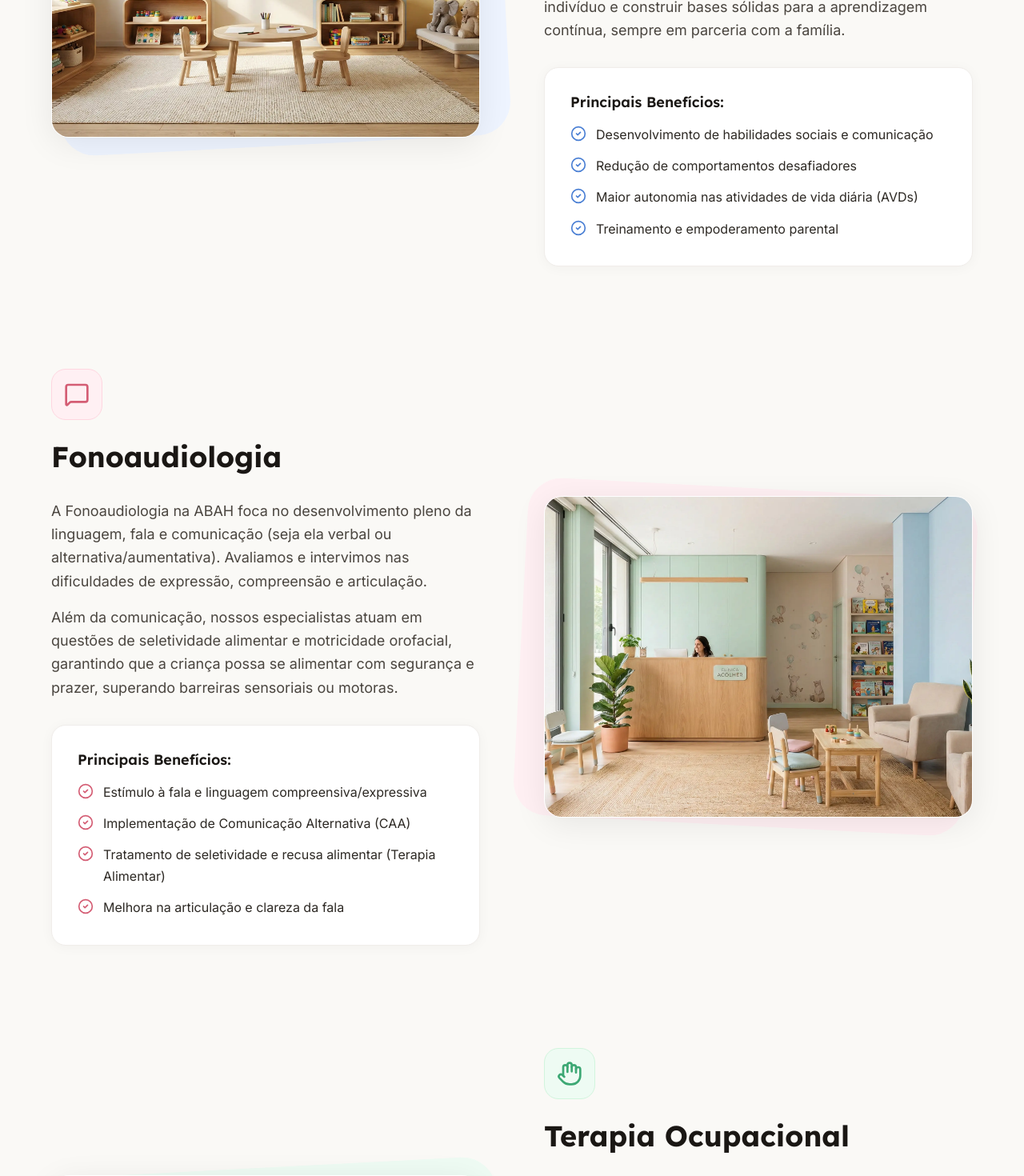
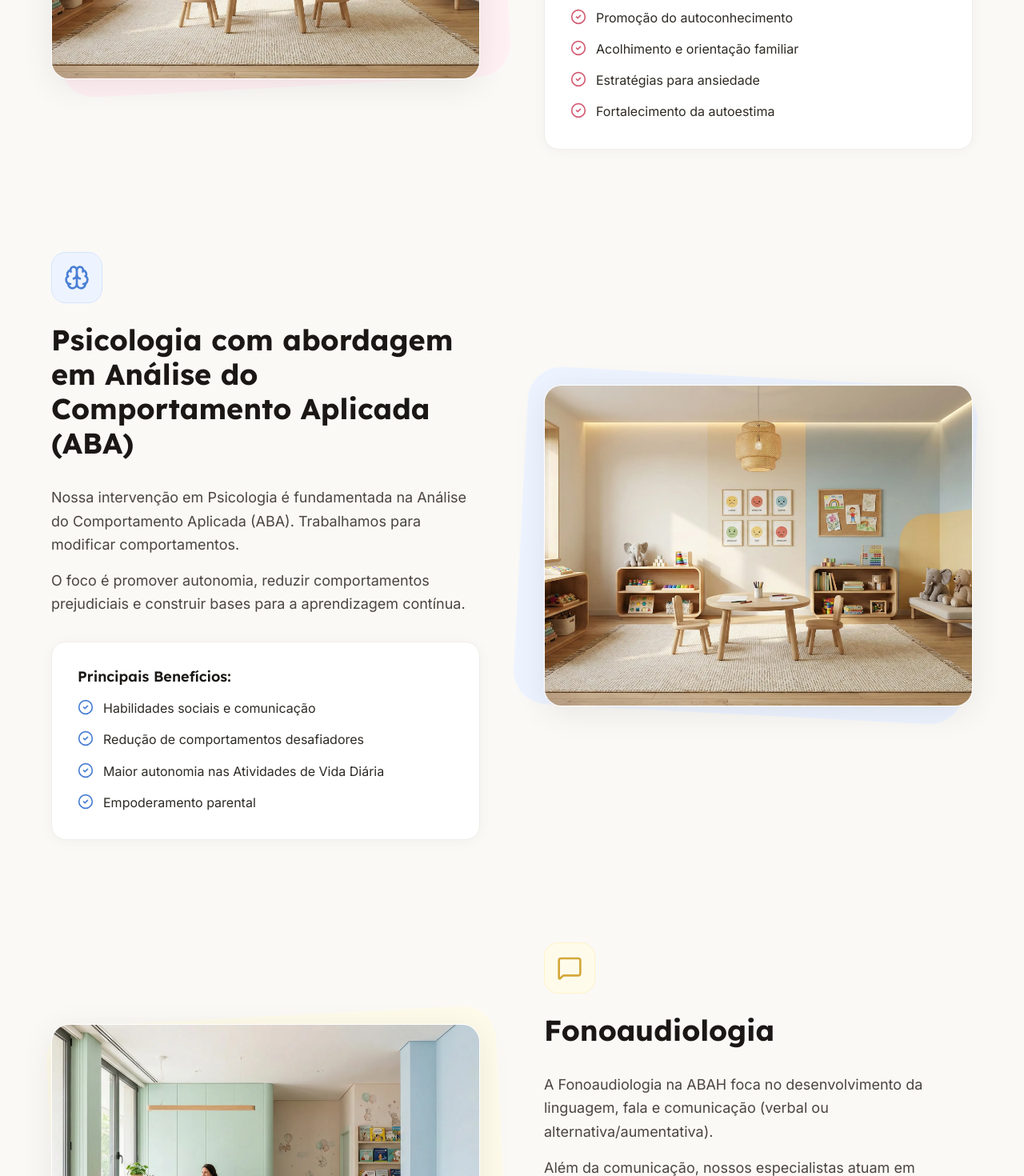
Before and after one commit to fast-dev-digital/abah-projeto-web, a React (Vite) app: page /modalidades in a window 1280 px wide. Shown: the part 1020-2490 px from the top of the page at 80% size. Built offline with nearby package versions, Linux system fonts and the light colour scheme.

Commit message:
style: Modificações de textos mediante a feedback da cliente /2

```diff
--- a/src/components/Authority.tsx
+++ b/src/components/Authority.tsx
@@ -1,11 +1,11 @@
 import { motion, useInView } from 'framer-motion'
 import { useRef } from 'react'
-import { Award, BookOpen, Building2, Star } from 'lucide-react'
+import { Award, BookOpen, Building2, Star, Linkedin } from 'lucide-react'
 
 const credentials = [
-  { icon: Award, label: 'Formação pela Unicamp' },
-  { icon: Building2, label: 'Corpo Clínico Unimed' },
-  { icon: BookOpen, label: 'Especialista em ABA' },
+  { icon: Award, label: 'Especialistas Qualificados' },
+  { icon: Building2, label: 'Abordagem Multidisciplinar' },
+  { icon: BookOpen, label: 'Intervenção com Evidência' },
   { icon: Star, label: 'Referência Regional' },
 ]
 
@@ -26,7 +26,7 @@ export default function Authority() {
             transition={{ duration: 0.5 }}
             className="inline-block text-abah-pink-400 text-xs font-semibold font-heading uppercase tracking-widest mb-4"
           >
-            Coordenação Técnica
+            Nossa Equipe
           </motion.span>
           <motion.h2
             initial={{ opacity: 0, y: 20 }}
@@ -34,9 +34,12 @@ export default function Authority() {
             transition={{ duration: 0.6, delay: 0.1 }}
             className="text-3xl md:text-4xl font-heading font-bold text-abah-gray-800 mb-5"
           >
-            Liderança com{' '}
-            <span className="text-abah-blue-400">excelência acadêmica</span>
+            Profissionais{' '}
+            <span className="text-abah-blue-400">especializados</span>
           </motion.h2>
+          <p className="text-abah-gray-500 font-light text-lg">
+            A clínica conta com especialistas nas diversas áreas do desenvolvimento infantil, atuando de forma integrada para oferecer intervenções terapêuticas multidisciplinares de excelência.
+          </p>
         </div>
 
         {/* Profile Card */}
@@ -62,17 +65,19 @@ export default function Authority() {
                 <span className="text-abah-pink-400 text-xs font-semibold font-heading uppercase tracking-widest mb-2">
                   Diretora Clínica
                 </span>
-                <h3 className="font-heading font-bold text-2xl md:text-3xl text-abah-gray-800 mb-4">
+                <h3 className="font-heading font-bold text-2xl md:text-3xl text-abah-gray-800 mb-2">
                   Dra. Bárbara
                 </h3>
-                <p className="text-abah-gray-500 leading-relaxed mb-8">
-                  Com formação pela <strong className="text-abah-gray-700">Unicamp</strong> e
-                  atuação como parte do corpo clínico <strong className="text-abah-gray-700">Unimed</strong>,
-                  a Dra. Bárbara lidera a equipe clínica da ABAH com rigor
+                <a href="https://linkedin.com" target="_blank" rel="noopener noreferrer" className="flex items-center gap-2 text-abah-blue-500 hover:text-abah-blue-600 transition-colors text-sm font-medium mb-4">
+                  <Linkedin size={18} />
+                  <span>Ver perfil profissional</span>
+                </a>
+                <p className="text-abah-gray-500 leading-relaxed mb-6">
+                  A Dra. Bárbara coordena a equipe clínica da ABAH com rigor
                   científico e sensibilidade humana. Sua experiência em
-                  neurodivergência infantil e análise do comportamento aplicada
-                  garante que cada protocolo siga os mais altos padrões de
-                  qualidade e eficácia.
+                  neurodivergência infantil e Análise do Comportamento Aplicada (ABA)
+                  garante que o nosso corpo clínico conduza cada protocolo seguindo os mais altos padrões de
+                  qualidade e eficácia no cuidado especializado.
                 </p>
 
                 {/* Credentials */}
--- a/src/components/Services.tsx
+++ b/src/components/Services.tsx
@@ -1,67 +1,62 @@
-import { MessageCircle, Brain, Activity, Hand, BookOpen, GraduationCap } from 'lucide-react'
+import { MessageCircle, Brain, Activity, Hand, BookOpen, Heart, Footprints, Music } from 'lucide-react'
 import ScrollStack, { ScrollStackItem } from '@/components/ScrollStack'
 
 const services = [
   {
+    icon: Heart,
+    title: 'Psicoterapia',
+    description: 'Acolhimento e suporte emocional focados no bem-estar.',
+    gradient: 'linear-gradient(135deg, #F4F0FF 0%, #E6D9FF 100%)',
+    iconBg: '#CAB8FF', iconColor: '#7B52D5', accentColor: '#9B74F6',
+  },
+  {
+    icon: Brain,
+    title: 'Psicologia com abordagem em Análise do Comportamento Aplicada (ABA)',
+    description: 'Suporte comportamental baseado na Análise do Comportamento Aplicada.',
+    gradient: 'linear-gradient(135deg, #EEF4FF 0%, #D4E4FF 100%)',
+    iconBg: '#AECBFF', iconColor: '#4A7FD4', accentColor: '#6699EE',
+  },
+  {
     icon: MessageCircle,
     title: 'Fonoaudiologia',
-    description:
-      'Avaliação e intervenção em linguagem, fala, comunicação e funções orofaciais, promovendo autonomia comunicativa.',
+    description: 'Avaliação e intervenção em linguagem, fala e comunicação.',
     gradient: 'linear-gradient(135deg, #FFF0F3 0%, #FFD6E0 100%)',
-    iconBg: '#FFB3C6',
-    iconColor: '#D45D74',
-    accentColor: '#E8738A',
+    iconBg: '#FFB3C6', iconColor: '#D45D74', accentColor: '#E8738A',
+  },
+  {
+    icon: Hand,
+    title: 'Terapia Ocupacional com abordagem em Integração Sensorial de Ayres, incluindo desenvolvimento de autonomia nas Atividades de Vida Diária (AVD) e Atividades de Vida Prática (AVP)',
+    description: 'Promoção da independência e integração sensorial.',
+    gradient: 'linear-gradient(135deg, #FFFBEB 0%, #FFF3C4 100%)',
+    iconBg: '#FFE58F', iconColor: '#D4A83A', accentColor: '#F2C14E',
   },
   {
     icon: Activity,
     title: 'Fisioterapia',
-    description:
-      'Desenvolvimento motor global, equilíbrio, coordenação e habilidades funcionais com enfoque lúdico e motivador.',
+    description: 'Desenvolvimento motor global, equilíbrio e coordenação.',
     gradient: 'linear-gradient(135deg, #EEFBF3 0%, #D1F5DD 100%)',
-    iconBg: '#A8E6C3',
-    iconColor: '#3DA874',
-    accentColor: '#5BBF8E',
-  },
-  {
-    icon: Brain,
-    title: 'Psicologia',
-    description:
-      'Suporte comportamental e emocional baseado em evidências, incluindo ABA aplicada e orientação parental.',
-    gradient: 'linear-gradient(135deg, #EEF4FF 0%, #D4E4FF 100%)',
-    iconBg: '#AECBFF',
-    iconColor: '#4A7FD4',
-    accentColor: '#6699EE',
-  },
-  {
-    icon: Hand,
-    title: 'Terapia Ocupacional',
-    description:
-      'Promoção da independência nas atividades do dia a dia, integração sensorial e desenvolvimento de habilidades adaptativas.',
-    gradient: 'linear-gradient(135deg, #FFFBEB 0%, #FFF3C4 100%)',
-    iconBg: '#FFE58F',
-    iconColor: '#D4A83A',
-    accentColor: '#F2C14E',
+    iconBg: '#A8E6C3', iconColor: '#3DA874', accentColor: '#5BBF8E',
   },
   {
     icon: BookOpen,
     title: 'Psicopedagogia',
-    description:
-      'Avaliação e intervenção nos processos de aprendizagem, respeitando o ritmo e o perfil cognitivo de cada criança.',
-    gradient: 'linear-gradient(135deg, #FFF0F3 0%, #EEF4FF 100%)',
-    iconBg: '#FFB3C6',
-    iconColor: '#D45D74',
-    accentColor: '#E8738A',
+    description: 'Avaliação e intervenção nos processos de aprendizagem.',
+    gradient: 'linear-gradient(135deg, #FFF0EE 0%, #FFE4DD 100%)',
+    iconBg: '#FFC8B8', iconColor: '#D47559', accentColor: '#E88B73',
   },
   {
-    icon: GraduationCap,
-    title: 'Supervisão Profissional',
-    description:
-      'Orientação avançada e capacitação sob medida para profissionais de saúde e educação, focada em práticas baseadas em evidências.',
-    // Let's use a subtle sophisticated Purple color for Professionals to distinguish from kids
-    gradient: 'linear-gradient(135deg, #F4F0FF 0%, #E6D9FF 100%)',
-    iconBg: '#CAB8FF',
-    iconColor: '#7B52D5',
-    accentColor: '#9B74F6',
+    icon: Footprints,
+    title: 'Psicomotricidade',
+    description: 'Estimulação do desenvolvimento motor e afetivo.',
+    gradient: 'linear-gradient(135deg, #F0FFF4 0%, #D4FFDE 100%)',
+    iconBg: '#A8FFBF', iconColor: '#3DD474', accentColor: '#5BE88B',
+  },
+  {
+    icon: Music,
+    title: 'Musicoterapia',
+    description: 'Uso reflexivo da música para facilitar a comunicação.',
+    gradient: 'linear-gradient(135deg, #FFF0F3 0%, #EEF4FF 100%)',
+    iconBg: '#FFB3C6', iconColor: '#D45D74', accentColor: '#E8738A',
   },
 ]
 
--- a/src/pages/DifferentialsPage.tsx
+++ b/src/pages/DifferentialsPage.tsx
@@ -5,7 +5,7 @@ import {
   HeartHandshake,
   MessageCircleHeart,
   BookHeart,
-  GraduationCap,
+  Users,
   Sparkles,
   ChevronDown,
   ArrowRight
@@ -23,28 +23,28 @@ const staggerContainer: Variants = {
 
 const pillars = [
   {
-    title: 'Acolhimento e Escuta Ativa',
+    title: 'Acolhimento e escuta qualificada',
     description: 'Um espaço seguro sem julgamentos. Validamos seus sentimentos desde o diagnóstico até os desafios do dia a dia.',
     icon: MessageCircleHeart,
     color: 'bg-abah-pink-100',
     iconColor: 'text-abah-pink-500'
   },
   {
-    title: 'Treinamento Prático',
+    title: 'Treinamento prático',
     description: 'Aprenda estratégias baseadas em ciência para lidar com crises, estender habilidades e criar rotinas previsíveis e calmas em casa.',
     icon: HeartHandshake,
     color: 'bg-abah-yellow-100',
     iconColor: 'text-abah-yellow-600'
   },
   {
-    title: 'Acompanhamento Escolar',
-    description: 'Fazemos a ponte entre a clínica e as professoras. Orientamos a escola para garantir que o ambiente educacional seja inclusivo e eficaz.',
-    icon: GraduationCap,
+    title: 'Orientação familiar',
+    description: 'Suporte constante focado em estruturar o ambiente de casa e apoiar familiares para estimular o desenvolvimento com confiança e consistência.',
+    icon: Users,
     color: 'bg-abah-blue-100',
     iconColor: 'text-abah-blue-500'
   },
   {
-    title: 'Celebração de Pequenas Vitórias',
+    title: 'Celebração das pequenas conquistas',
     description: 'Cada avanço importa. Celebramos juntos cada novo aprendizado do seu filho, renovando as energias de toda a família.',
     icon: BookHeart,
     color: 'bg-abah-green-100',
--- a/src/pages/ServicesPage.tsx
+++ b/src/pages/ServicesPage.tsx
@@ -6,9 +6,11 @@ import {
   Hand,
   Activity,
   BookOpen,
-  Users,
   CheckCircle2,
-  ArrowRight
+  ArrowRight,
+  Heart,
+  Footprints,
+  Music
 } from 'lucide-react'
 
 const fadeInUp: Variants = {
@@ -23,59 +25,78 @@ const staggerContainer: Variants = {
 
 const services = [
   {
+    id: 'psicoterapia',
+    title: 'Psicoterapia',
+    icon: Heart,
+    color: 'bg-abah-pink-50',
+    borderColor: 'border-abah-pink-100',
+    iconColor: 'text-abah-pink-500',
+    description: [
+      'A Psicoterapia oferece um espaço seguro para explorar emoções, pensamentos e comportamentos no seu tempo.',
+      'Trabalhamos no enfrentamento de desafios emocionais e no desenvolvimento de habilidades de regulação.'
+    ],
+    benefits: [
+      'Promoção do autoconhecimento',
+      'Acolhimento e orientação familiar',
+      'Estratégias para ansiedade',
+      'Fortalecimento da autoestima'
+    ],
+    image: '/3salaterapia.webp'
+  },
+  {
     id: 'psicologia',
-    title: 'Psicologia (ABA)',
+    title: 'Psicologia com abordagem em Análise do Comportamento Aplicada (ABA)',
     icon: Brain,
     color: 'bg-abah-blue-50',
     borderColor: 'border-abah-blue-100',
     iconColor: 'text-abah-blue-500',
     description: [
-      'Nossa intervenção em Psicologia é fundamentada na Análise do Comportamento Aplicada (ABA). Trabalhamos para compreender e modificar comportamentos, ampliando o repertório de habilidades sociais, acadêmicas e de vida diária da criança.',
-      'O foco não é "curar" ou mascarar traços, mas sim promover autonomia, reduzir comportamentos que tragam prejuízo ao indivíduo e construir bases sólidas para a aprendizagem contínua, sempre em parceria com a família.'
+      'Nossa intervenção em Psicologia é fundamentada na Análise do Comportamento Aplicada (ABA). Trabalhamos para modificar comportamentos.',
+      'O foco é promover autonomia, reduzir comportamentos prejudiciais e construir bases para a aprendizagem contínua.'
     ],
     benefits: [
-      'Desenvolvimento de habilidades sociais e comunicação',
+      'Habilidades sociais e comunicação',
       'Redução de comportamentos desafiadores',
-      'Maior autonomia nas atividades de vida diária (AVDs)',
-      'Treinamento e empoderamento parental'
+      'Maior autonomia nas Atividades de Vida Diária',
+      'Empoderamento parental'
     ],
-    image: '/3salaterapia.webp' // Placeholder, ideal is to have a specific image
+    image: '/3salaterapia.webp'
   },
   {
     id: 'fonoaudiologia',
     title: 'Fonoaudiologia',
     icon: MessageSquare,
-    color: 'bg-abah-pink-50',
-    borderColor: 'border-abah-pink-100',
-    iconColor: 'text-abah-pink-500',
+    color: 'bg-abah-yellow-50',
+    borderColor: 'border-abah-yellow-100',
+    iconColor: 'text-abah-yellow-500',
     description: [
-      'A Fonoaudiologia na ABAH foca no desenvolvimento pleno da linguagem, fala e comunicação (seja ela verbal ou alternativa/aumentativa). Avaliamos e intervimos nas dificuldades de expressão, compreensão e articulação.',
-      'Além da comunicação, nossos especialistas atuam em questões de seletividade alimentar e motricidade orofacial, garantindo que a criança possa se alimentar com segurança e prazer, superando barreiras sensoriais ou motoras.'
+      'A Fonoaudiologia na ABAH foca no desenvolvimento da linguagem, fala e comunicação (verbal ou alternativa/aumentativa).',
+      'Além da comunicação, nossos especialistas atuam em questões de seletividade alimentar e motricidade orofacial.'
     ],
     benefits: [
-      'Estímulo à fala e linguagem compreensiva/expressiva',
+      'Estímulo à fala e linguagem',
       'Implementação de Comunicação Alternativa (CAA)',
-      'Tratamento de seletividade e recusa alimentar (Terapia Alimentar)',
-      'Melhora na articulação e clareza da fala'
+      'Terapia Alimentar',
+      'Melhora na clareza da fala'
     ],
-    image: '/2recepcao.webp' // Placeholder
+    image: '/2recepcao.webp'
   },
   {
     id: 'terapia-ocupacional',
-    title: 'Terapia Ocupacional',
+    title: 'Terapia Ocupacional com abordagem em Integração Sensorial de Ayres, incluindo desenvolvimento de autonomia nas Atividades de Vida Diária (AVD) e Atividades de Vida Prática (AVP)',
     icon: Hand,
     color: 'bg-abah-green-50',
     borderColor: 'border-abah-green-100',
     iconColor: 'text-abah-green-500',
     description: [
-      'A Terapia Ocupacional com Abordagem de Integração Sensorial de Ayres® ajuda a criança a processar, organizar e interpretar as informações que recebe do ambiente e do próprio corpo (tato, movimento, audição, visão).',
-      'Em nossa sala de integração sensorial de ponta, trabalhamos de forma lúdica desafios motores, coordenação, brincar e a regulação emocional, permitindo que a criança participe de suas ocupações diárias com conforto e independência.'
+      'A Terapia Ocupacional ajuda a criança a processar, organizar e interpretar as informações que recebe do ambiente e do próprio corpo.',
+      'Trabalhamos de forma lúdica os desafios motores, o brincar e a regulação emocional para promover a independência.'
     ],
     benefits: [
       'Regulação sensorial e emocional',
-      'Desenvolvimento da coordenação motora fina e grossa',
-      'Independência em atividades como vestir-se, comer e higiene',
-      'Aprimoramento das habilidades do brincar'
+      'Coordenação motora fina e grossa',
+      'Independência em AVDs e AVPs',
+      'Aprimoramento do brincar'
     ],
     image: '/4sensorial.webp'
   },
@@ -83,58 +104,77 @@ const services = [
     id: 'fisioterapia',
     title: 'Fisioterapia',
     icon: Activity,
-    color: 'bg-abah-yellow-50',
-    borderColor: 'border-abah-yellow-100',
-    iconColor: 'text-abah-yellow-500',
+    color: 'bg-abah-blue-50',
+    borderColor: 'border-abah-blue-100',
+    iconColor: 'text-abah-blue-500',
     description: [
-      'A Fisioterapia Neurofuncional/Pediátrica avalia e trata alterações motoras, buscando otimizar o movimento, a postura e o equilíbrio. Atuamos desde os primeiros meses para corrigir e estimular marcos do desenvolvimento motor.',
-      'Através de exercícios direcionados e lúdicos, fortalecemos a musculatura, melhoramos o controle postural e proporcionamos maior liberdade de movimento, o que impacta diretamente na exploração do ambiente e na cognição.'
+      'A Fisioterapia Pediátrica avalia e trata alterações motoras, buscando otimizar o movimento, a postura e o equilíbrio.',
+      'Através de exercícios direcionados e lúdicos, fortalecemos a musculatura e melhoramos o controle postural.'
     ],
     benefits: [
-      'Alcance de marcos motores (sentar, engatinhar, andar)',
-      'Melhora do tônus muscular flexibilidade e força',
-      'Aprimoramento do equilíbrio e coordenação global',
-      'Prevenção de deformidades ósseas e articulares'
+      'Alcance de marcos motores',
+      'Melhora do tônus e flexibilidade',
+      'Aprimoramento do equilíbrio e coordenação',
+      'Prevenção de deformidades articulares'
     ],
-    image: '/5convivencia.webp' // Placeholder
+    image: '/5convivencia.webp'
   },
   {
     id: 'psicopedagogia',
     title: 'Psicopedagogia',
     icon: BookOpen,
-    color: 'bg-abah-blue-50', // Reusing some colors or creating new ones
-    borderColor: 'border-abah-blue-100',
-    iconColor: 'text-abah-blue-500',
-    description: [
-      'A Psicopedagogia atua na interseção entre a aprendizagem e os processos cognitivos/emocionais. Investigamos como a criança aprende e quais são os obstáculos que dificultam esse processo no ambiente escolar e familiar.',
-      'Desenvolvemos estratégias personalizadas para superar dificuldades de atenção, memória, leitura, escrita e raciocínio lógico, sempre em constante diálogo com a escola e adaptação de materiais quando necessário.'
-    ],
-    benefits: [
-      'Superação de dificuldades de aprendizagem (dislexia, TDAH, etc)',
-      'Desenvolvimento de métodos de estudo adequados ao perfil do aluno',
-      'Estímulo das funções executivas (atenção, planejamento)',
-      'Orientação escolar e adaptação curricular'
-    ],
-    image: '/2recepcao.webp' // Placeholder
-  },
-  {
-    id: 'supervisao',
-    title: 'Supervisão Clínica',
-    icon: Users,
     color: 'bg-abah-pink-50',
     borderColor: 'border-abah-pink-100',
     iconColor: 'text-abah-pink-500',
     description: [
-      'Além do atendimento direto, a Clínica ABAH é um polo de formação e excelência. Oferecemos Supervisão Clínica para terapeutas e profissionais da equipe escolar que buscam aprimorar suas práticas analítico-comportamentais e neuromotoras.',
-      'Nossos especialistas seniores conduzem discussões de casos, análise de dados e revisão de programas de ensino, garantindo que outros profissionais apliquem intervenções baseadas em evidências com alto rigor técnico e ético.'
+      'A Psicopedagogia atua na interseção entre a aprendizagem e os processos cognitivos/emocionais no ambiente escolar e familiar.',
+      'Desenvolvemos estratégias personalizadas para superar dificuldades de atenção, memória, leitura, escrita e raciocínio lógico.'
     ],
     benefits: [
-      'Aprimoramento técnico e prático de profissionais',
-      'Alinhamento de condutas baseadas em ciência (Práticas Baseadas em Evidência)',
-      'Discussão aprofundada de casos complexos',
-      'Garantia de qualidade no serviço prestado por equipes externas'
+      'Superação de dificuldades de aprendizagem',
+      'Métodos de estudo adequados',
+      'Estímulo das funções executivas',
+      'Orientação escolar'
     ],
-    image: '/3salaterapia.webp' // Placeholder
+    image: '/2recepcao.webp'
+  },
+  {
+    id: 'psicomotricidade',
+    title: 'Psicomotricidade',
+    icon: Footprints,
+    color: 'bg-abah-green-50',
+    borderColor: 'border-abah-green-100',
+    iconColor: 'text-abah-green-500',
+    description: [
+      'A Psicomotricidade atua na integração entre movimento, intelecto e afeto. A criança expressa sentimentos e aprende sobre si.',
+      'Nossas sessões estimulam o esquema corporal, noções de ritmo, espaço e lateralidade através de vivências lúdicas.'
+    ],
+    benefits: [
+      'Melhora do esquema corporal',
+      'Desenvolvimento da organização espaço-temporal',
+      'Aprimoramento do equilíbrio global',
+      'Fortalecimento da expressividade emocional'
+    ],
+    image: '/4sensorial.webp'
+  },
+  {
+    id: 'musicoterapia',
+    title: 'Musicoterapia',
+    icon: Music,
+    color: 'bg-abah-yellow-50',
+    borderColor: 'border-abah-yellow-100',
+    iconColor: 'text-abah-yellow-500',
+    description: [
+      'A Musicoterapia utiliza a música e seus elementos para facilitar e promover a comunicação, relação, aprendizagem e mobilização.',
+      'É uma ferramenta terapêutica para trabalhar a regulação emocional e o desenvolvimento sensoriomotor de forma lúdica.'
+    ],
+    benefits: [
+      'Estímulo à comunicação verbal e não-verbal',
+      'Regulação emocional e redução de ansiedade',
+      'Aprimoramento da atenção auditiva',
+      'Desenvolvimento da criatividade'
+    ],
+    image: '/5convivencia.webp'
   }
 ]
 
```
